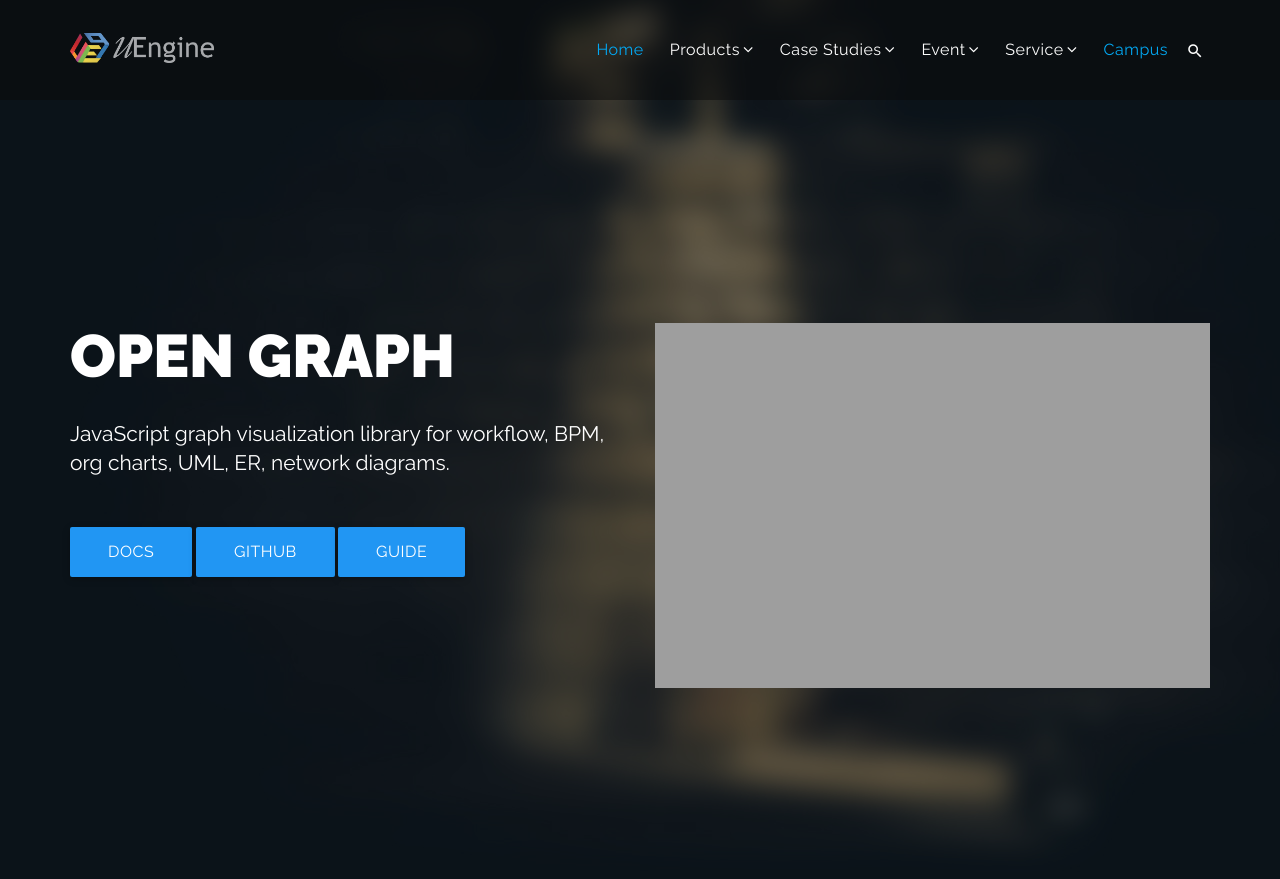
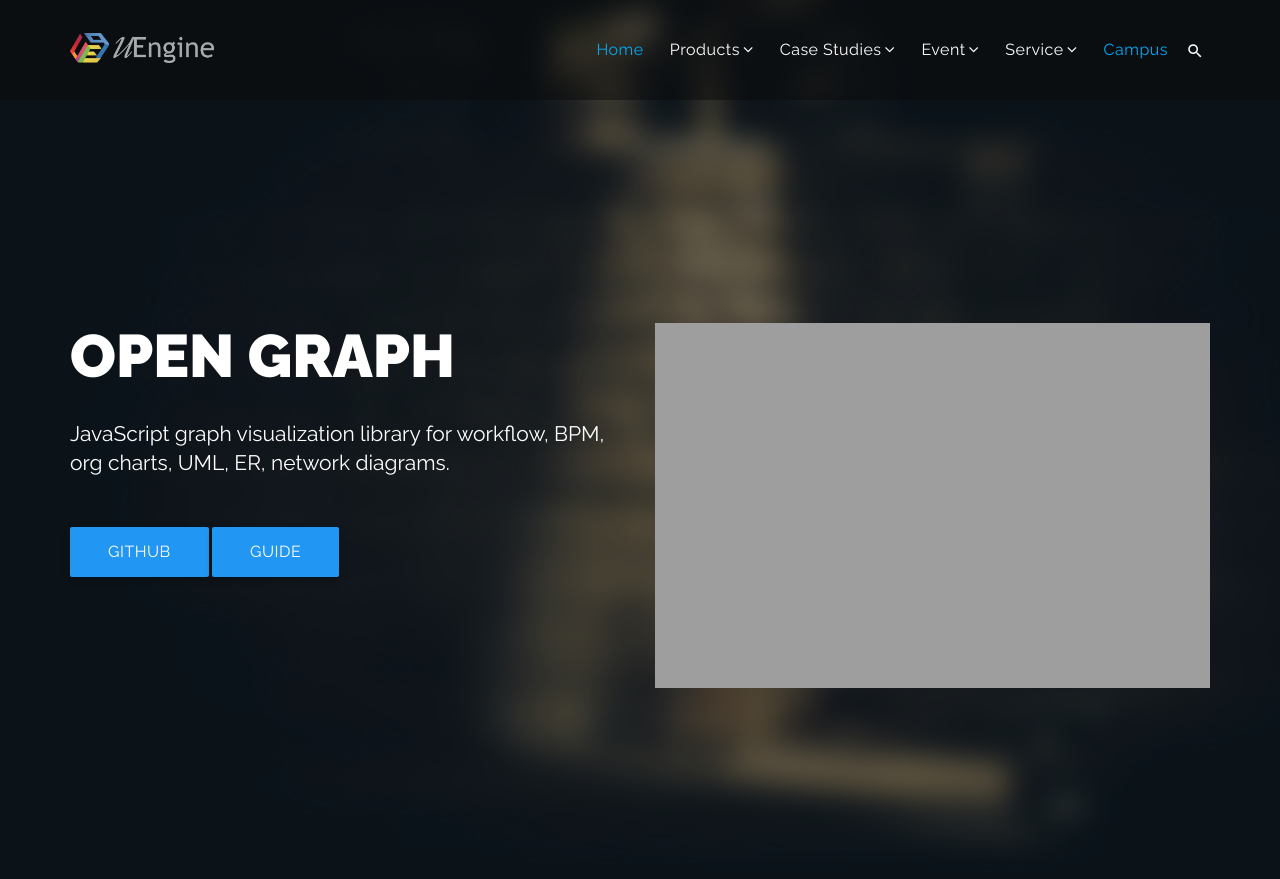
Before and after one commit to TheOpenCloudEngine/theopencloudengine.github.io, a Jekyll site: the page built from products/og.md, in a window 1280 px wide and 900 px high. Shown: the top 879 px of the window. Built offline with Jekyll 4.4.1, drawn with Linux system fonts in a browser that asks for light colours.

Commit message:
Update products.html

```diff
--- a/_layouts/products.html
+++ b/_layouts/products.html
@@ -12,7 +12,7 @@
                 <div class="col-md-6">
                     <h1 class="intro-title text-uppercase white-text mb-30">{{ page.title }}</h1>
                     <p class="lead text-regular white-text">{{ page.intro }}</p>
-                    {% if page.guide %}
+                    {% if page.docs %}
                     <a href="{{ page.docs }}" class="btn btn-lg blue waves-effect waves-light mt-30">Docs</a>
                     {% endif %}
 
```
